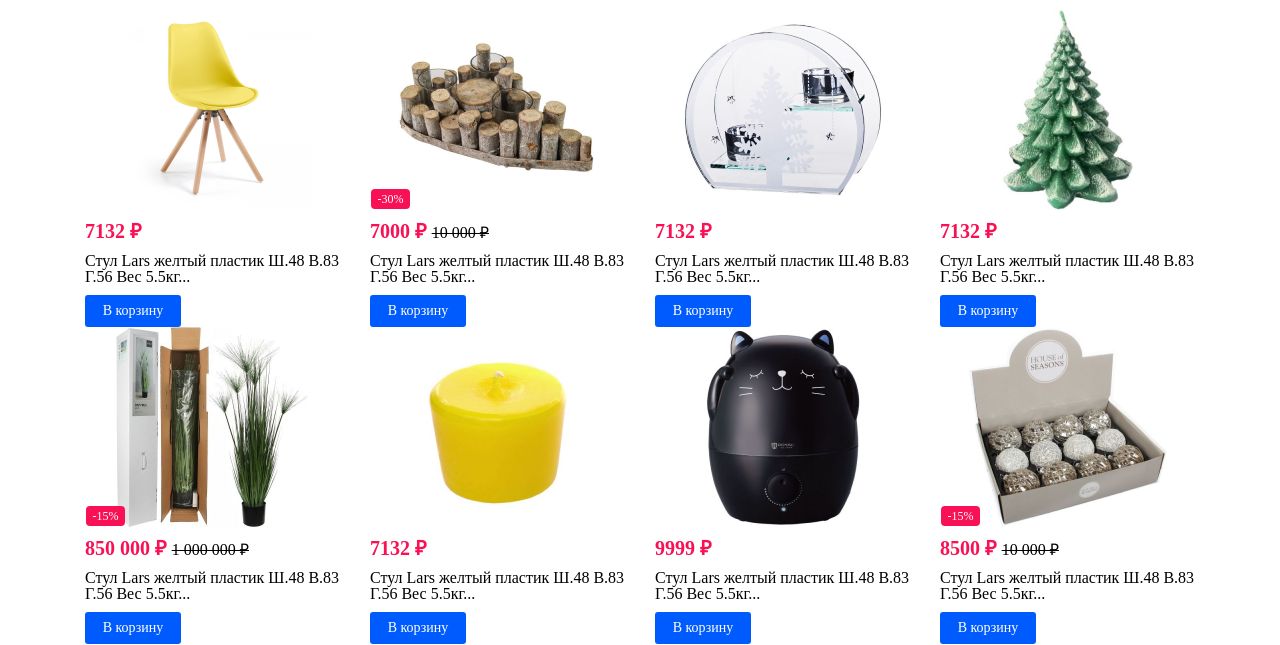
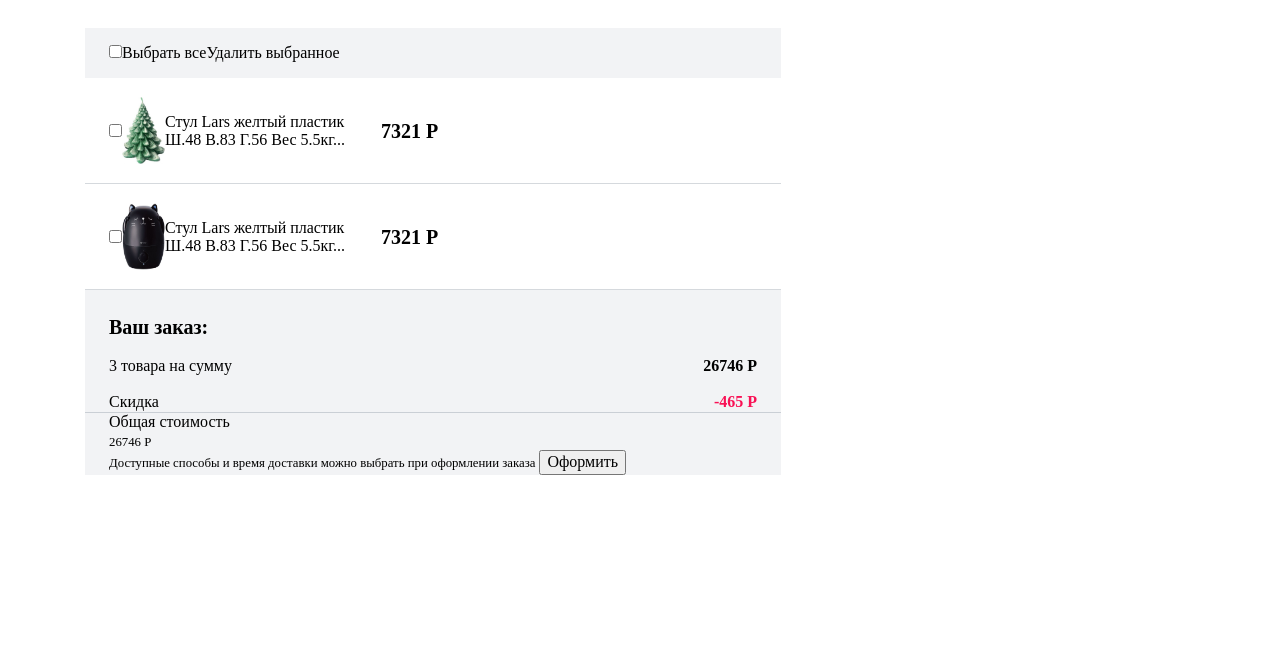
Before and after one commit to dorarock/ozonTest, a plain HTML site: page index.html in a window 1280 px wide. Shown: the part 155-800 px from the top of the page. Drawn offline with Linux system fonts and the light colour scheme; a web font is replaced by a local one.

Commit message:
верстка корзины начало

```diff
--- a/index.html
+++ b/index.html
@@ -8,6 +8,7 @@
     <link rel="stylesheet" href="style/style.css">
     <link rel="stylesheet" href="style/bootstrap-grid.min.css">
     <link rel="stylesheet" href="style/normalize.css">
+    //
     <link href="//db.onlinewebfonts.com/c/3dad38b96d1a28deaba765fa3a16697f?family=GT+Eesti+Pro+Display" rel="stylesheet" type="text/css" />
     <title>Каталог</title>
 </head>
@@ -15,7 +16,7 @@
 <body>
     <div class="container">
         <div class="menu">
-            <div class="logo"><img src="img/logo ozon blue.png"></div>
+            <div class="logo"><a href="https://www.ozon.ru/?gclid=CjwKCAiAyeTxBRBvEiwAuM8dnRLyhJZfZSezK1wHn8SFfihq3Lsx-HBzRaioE1I1AgtbLSAqdBTr5hoCh2wQAvD_BwE"><img src="img/logo ozon blue.png"></a></div>
             <ul class="menu_list">
                 <li><a href="index.html">каталог</a></li>
                 <li><a href="#">доставка</a></li>
@@ -38,7 +39,7 @@
                 <h1 class="main_items_header">Дом и сад <small class="itemsLength"></small></h1>
                 <div class="row">
 
-<!--
+                    <!--
                     <div class="col itemCard">
                         <img src="img/4.jpg">
                         <div class="discount">-30%</div>
@@ -47,30 +48,51 @@
                         <button class="buyBtn">В корзину</button>
                     </div>
 -->
+                </div>
+                <div class="cart_wrapper">
+                    <div class="cart_header grey">
+                        <span> <input type="checkbox">Выбрать все</span><span>Удалить выбранное</span>
+                    </div>
+                    <div class="item_wrapper">
+                        <div class="item">
+                            <input type="checkbox">
+                            <img src="img/4.jpg" width="43" height="67">
+                            <span class="cart_product_name">Стул Lars желтый пластик Ш.48 В.83 Г.56 Вес 5.5кг...</span>
+                            <small class="product_price">7321 Р</small>
+                        </div>
+                        <div class="item">
+                            <input type="checkbox">
+                            <img src="img/7.jpg" width="43" height="67">
+                            <span class="cart_product_name">Стул Lars желтый пластик Ш.48 В.83 Г.56 Вес 5.5кг...</span>
+                            <small class="product_price">7321 Р</small>
+                        </div>
+                    </div>
 
-                    <!-- <div class="col">
-                        <img src="https://via.placeholder.com/150" width="200" height="200">
-                        <small class="price">7321 р</small>
-                        <span class="product_name">Стул Lars желтый пластик</span>
-                        <button class="buyBtn">В корзину</button>
+                    <div class="order grey">
+                        <h2 class="order_header">Ваш заказ:</h2>
+                        <div class="flex_wrapper">
+                            <span class="order_txt">3 товара на сумму</span>
+                            <small class="order_sum">26746 Р</small>
+                        </div>
+                        <div class="flex_wrapper">
+                            <span class="order_disc">Скидка</span>
+                            <small class="order_disc_sum">-465 Р</small>
+                        </div>
                     </div>
-                    <div class="col">
-                        <img src="https://via.placeholder.com/150" width="200" height="200">
-                        <small class="price">7321 р</small>
-                        <span class="product_name">Стул Lars желтый пластик</span>
-                        <button class="buyBtn">В корзину</button>
+
+                    <div class="grey">
+                        <span>Общая стоимость</span>
+                        <small>26746 Р</small>
                     </div>
-                    <div class="col">
-                        <img src="https://via.placeholder.com/150" width="200" height="200">
-                        <small class="price">7321 р</small>
-                        <span class="product_name">Стул Lars желтый пластик</span>
-                        <button class="buyBtn">В корзину</button>
-                    </div> -->
+                    <div class="grey">
+                        <small>Доступные способы и время доставки можно выбрать при оформлении заказа</small>
+                        <button class="checkout">Оформить</button>
+                    </div>
                 </div>
             </div>
         </main>
 
-        <script src="js/main.js"></script>
+        <!--        <script src="js/main.js"></script>-->
 </body>
 
 </html>
--- a/js/main.js
+++ b/js/main.js
@@ -2,6 +2,7 @@
 
 let container = document.querySelector('.row');
 let itemsLength = document.querySelector('.itemsLength');
+let cartIcon = document.querySelector('.cartIcon');
 
 let goods = [
     {
@@ -107,6 +108,7 @@ class Items {
         })
 
         this._setCallbacks();
+        this.productCart._setCallbacks();
     }
 
     _setCallbacks() {
@@ -141,9 +143,24 @@ class ProductCart {
         console.log(this.cart);
     }
 
+    _setCallbacks() {
+
+        cartIcon.addEventListener('click', () => {
+            this._renderCart();
+        })
+    }
+
+    _renderCart() {
+
+
+    }
+
+
+
 
 }
 
 let productCart = new ProductCart();
+
 let items = new Items(productCart);
 items.render(goods);
--- a/style/style.css
+++ b/style/style.css
@@ -11,6 +11,7 @@
 
 .logo {
     padding-top: 20px;
+    cursor: pointer;
 }
 
 .menu_list {
@@ -50,11 +51,13 @@
 .pulse {
     fill: #808D9A;
     transition: 1s;
+    cursor: pointer;
 }
 
 .pulse:hover {
     transition: 1s;
     transform: scale(1.2);
+    cursor: pointer;
 }
 
 .productNum {
@@ -99,6 +102,7 @@ main {
 .itemCard {
     position: relative;
     max-width: 216px;
+    cursor: pointer;
 }
 
 .productImg {
@@ -163,12 +167,15 @@ main {
     font-size: 14px;
     line-height: 18px;
     transition: 0.2s;
+    outline: none;
+    cursor: pointer;
 }
 
 .buyBtn:hover {
     background-color: #F2F3F5;
     color: #005BFF;
     transition: 0.2s;
+    cursor: pointer;
 }
 
 .buyBtnAcvtive {
@@ -187,3 +194,94 @@ main {
     line-height: 18px;
     font-weight: 600;
 }
+
+/*CART*/
+.cart_wrapper h1,
+h2,
+span,
+small {
+    font-family: 'GT Eesti Pro Display';
+    padding: 0;
+    margin: 0;
+}
+
+.cart_wrapper {
+    max-width: 696px;
+}
+
+.grey {
+    background-color: #F2F3F5;
+    padding-left: 24px;
+}
+
+.cart_header {
+    min-height: 50px;
+    display: flex;
+    align-items: center;
+}
+
+.item {
+    border-bottom: 1px solid rgba(0, 26, 52, 0.163844);
+    display: flex;
+    align-items: center;
+    min-height: 106px;
+    padding-left: 24px;
+}
+
+.item img {
+    display: inline;
+    overflow: hidden;
+}
+
+.cart_product_name {
+    max-width: 216px;
+
+}
+
+.product_price {
+    font-size: 20px;
+    line-height: 26px;
+    font-weight: 600;
+}
+
+.order {
+    border-bottom: 1px solid rgba(0, 26, 52, 0.163844);
+}
+
+.order_header {
+    font-size: 20px;
+    line-height: 26px;
+    padding-top: 24px;
+}
+
+.flex_wrapper {
+    display: flex;
+    padding-top: 16px;
+    align-items: center;
+    justify-content: space-between;
+}
+
+.order_txt {
+    font-size: 16px;
+    line-height: 20px;
+}
+
+.order_disc {
+    font-size: 16px;
+    line-height: 20px;
+}
+
+.order_sum {
+    font-size: 16px;
+    line-height: 20px;
+    padding-right: 24px;
+    font-weight: 600;
+}
+
+.order_disc_sum {
+    font-size: 16px;
+    line-height: 20px;
+    padding-right: 24px;
+    color: #F91155;
+    font-weight: 600;
+}
```
